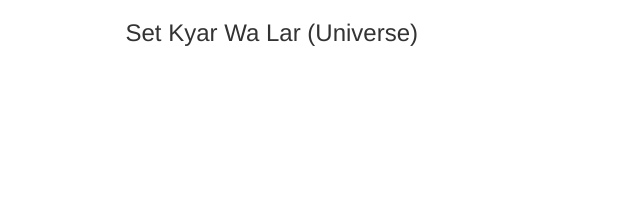
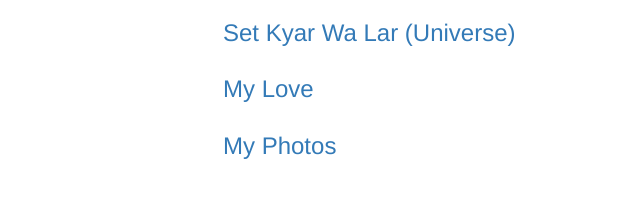
Before and after one commit to setkyar/setkyar.github.io, a plain HTML site: page index.html in a window 1280 px wide. Shown: the whole page, without its empty margins (237-877 px from the left). Drawn offline with nearby package versions, Linux system fonts and the light colour scheme.

Commit message:
Add my love and my photos

```diff
--- a/index.html
+++ b/index.html
@@ -5,14 +5,35 @@
     <meta name="viewport" content="width=device-width, initial-scale=1, maximum-scale=1, user-scalable=no">
     <title>Set Kyar Wa Lar</title>
     <link href="//netdna.bootstrapcdn.com/bootstrap/3.1.1/css/bootstrap.min.css" rel="stylesheet">
+    <style type="text/css">
+      a {
+        text-decoration: none;
+      }
+    </style>
   </head>
   <body>
     <div class="container">
+      <!-- My Name -->
       <div class="row">
-        <div class="col-md-6 col-md-offset-3">
-          <h3>Set Kyar Wa Lar (Universe)</h3>
+        <div class="col-md-6 col-md-offset-4">
+          <h3><a href="#">Set Kyar Wa Lar (Universe)</a></h3>
         </div>
       </div>
+
+      <!-- My Love -->
+      <div class="row">
+        <div class="col-md-6 col-md-offset-4">
+          <h3><a href="#">My Love</a></h3>
+        </div>
+      </div>
+
+      <!-- My Photos -->
+      <div class="row">
+        <div class="col-md-6 col-md-offset-4">
+          <h3><a href="#">My Photos</a></h3>
+        </div>
+      </div>
+
     </div>
   </body>
 </html>
```
